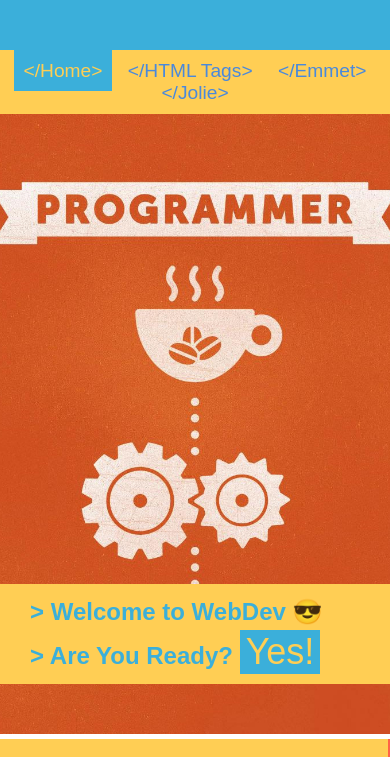
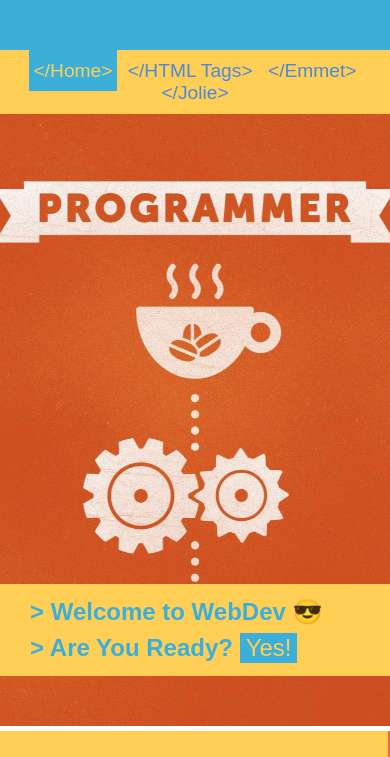
Before and after one commit to ahussein-github/WebDev-Beginner-Level, a plain HTML site: page index.html in a window 390 px wide. Shown: the part 280-1037 px from the top of the page. Drawn offline with Linux system fonts and the light colour scheme.

Commit message:
fix button font size

```diff
--- a/styles/myStyles.css
+++ b/styles/myStyles.css
@@ -150,7 +150,7 @@ h2 {
   }
   .mainNav ul,
   .mainNav li {
-    padding: 10px 10px;
+    padding: 10px 5px;
   }
 
   #bgImage h2 {
@@ -158,6 +158,11 @@ h2 {
     margin: 0;
     box-sizing: border-box;
     margin-top: 270px;
+    font-size: 24px;
+  }
+
+  #yesButton,
+  #yesButton:hover {
     font-size: 24px;
   }
 
```
